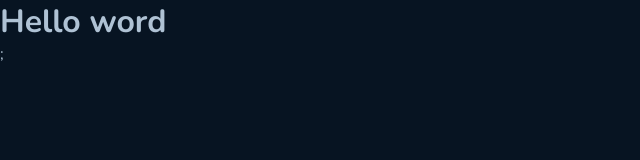
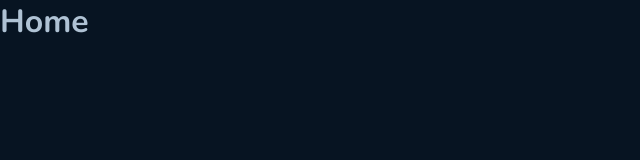
Before and after one commit to Nicoleboliveira/github-blog, a React (Vite) app: page / in a window 1280 px wide. Shown: the top 160 px of the page, without its empty margins (0-640 px from the left). Built offline with nearby package versions, Linux system fonts and the light colour scheme.

Commit message:
feat: adicionar nova rota e estrutura de pasta para [Home]

```diff
--- a/src/App.tsx
+++ b/src/App.tsx
@@ -1,12 +1,18 @@
+import { BrowserRouter, Route, Routes } from "react-router-dom";
 import { ThemeProvider } from "styled-components";
 import { GlobalStyle } from "./styles/global";
 import { defaultTheme } from "./styles/themes/default";
+import { Home } from "./pages/Home";
 
 export function App() {
   return (
-    <ThemeProvider theme={defaultTheme}>
-      <GlobalStyle />
-      <h1>Hello word</h1>;
-    </ThemeProvider>
+    <BrowserRouter>
+      <ThemeProvider theme={defaultTheme}>
+        <GlobalStyle />
+        <Routes>
+          <Route path="/" element={<Home />} />
+        </Routes>
+      </ThemeProvider>
+    </BrowserRouter>
   );
 }
--- /dev/null
+++ b/src/pages/Home/index.tsx
@@ -0,0 +1,3 @@
+export function Home() {
+  return <h1>Home</h1>;
+}
```
Also changed, not shown: src/pages/Home/styles.ts (added).
